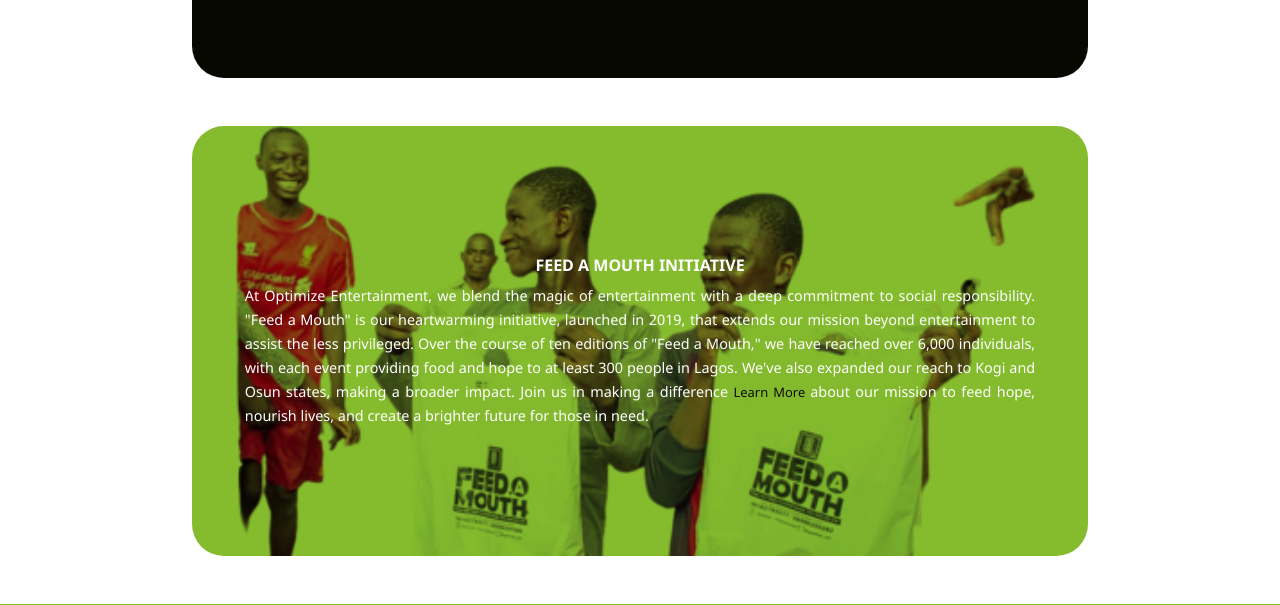
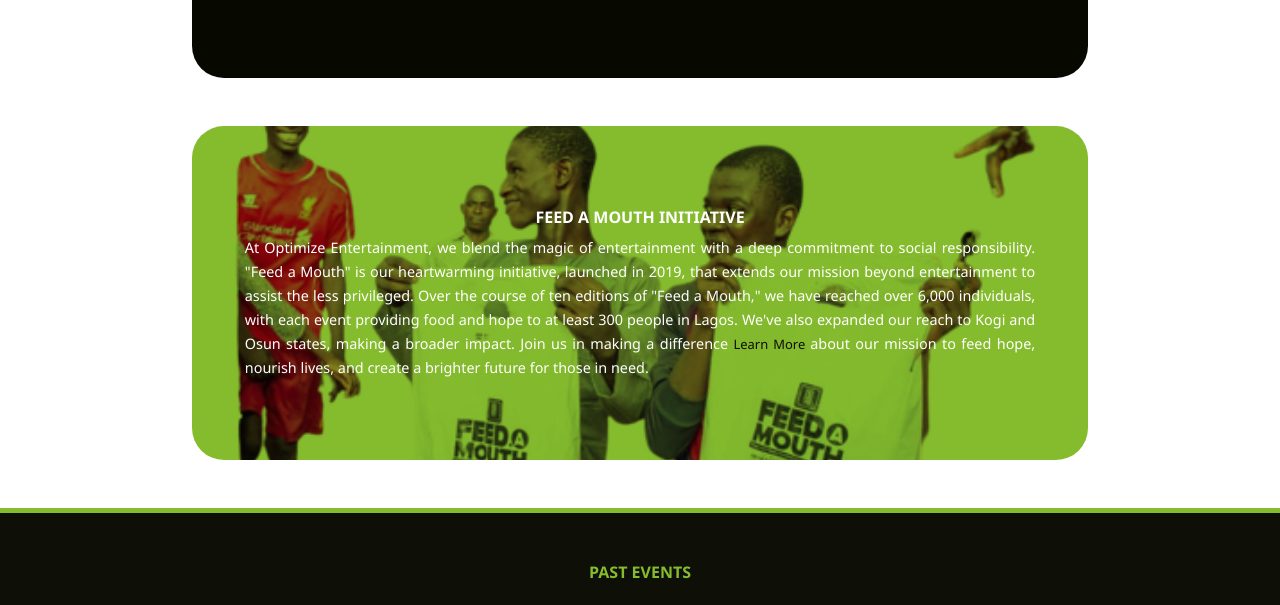
Before and after one commit to TheWiki2306/optimize-web, a React (Create React App) app: page / in a window 1280 px wide. Shown: the part 2305-2910 px from the top of the page. Built offline with nearby package versions, Linux system fonts and the light colour scheme; grey boxes are pictures that could not be loaded.

Commit message:
On branch master

```diff
--- a/src/components/charity/charity.css
+++ b/src/components/charity/charity.css
@@ -6,14 +6,14 @@
     margin-top: 3rem;
     border-radius: 2rem;
     /* padding: 5rem; */
-    padding: 5rem 2rem 5rem 2rem;
+    padding: 5rem 2rem 2rem 2rem;
     color: #fff;
 }
 
 .charityContainer h4{
     margin-bottom: 0.5rem;
     text-align: center;
-    padding-top: 3rem;
+    /* padding-top: 3rem; */
 }
 
 .txtContainer{
--- a/src/components/events/UpcomingEvents.jsx
+++ b/src/components/events/UpcomingEvents.jsx
@@ -28,7 +28,7 @@
                         networking, brand and lifestyle shows.
                     </p>
                         <div className='hennyLink'>
-                            <a href="">Get Ticket Now</a>
+                            <a href="https://wakaevents.ng/en-ng/events/hennything-lagos">Get Ticket Now</a>
                         </div>
                 </div>
         </div>
```
